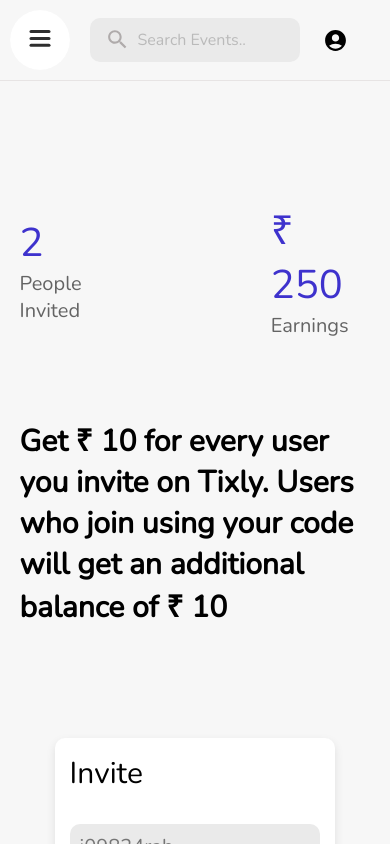
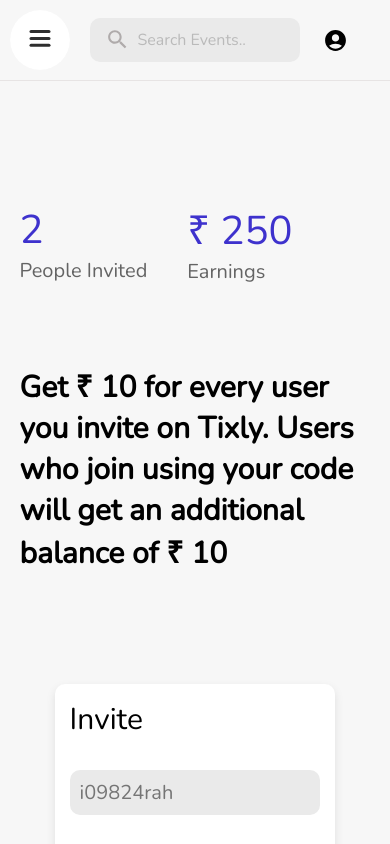
Before and after one commit to ashuindiana/tixly, a Next.js app: page /referrals in a window 390 px wide. Shown: the top 844 px of the page. Built offline with nearby package versions, Linux system fonts and the light colour scheme.

Commit message:
spacing in referrals page

```diff
--- a/styles/referrals.module.css
+++ b/styles/referrals.module.css
@@ -143,8 +143,8 @@
   }
 
   .left {
-    justify-content: initial;
-    column-gap: 13rem;
+    justify-content: start;
+    column-gap: 40px;
   }
 
   .right_below {
```
